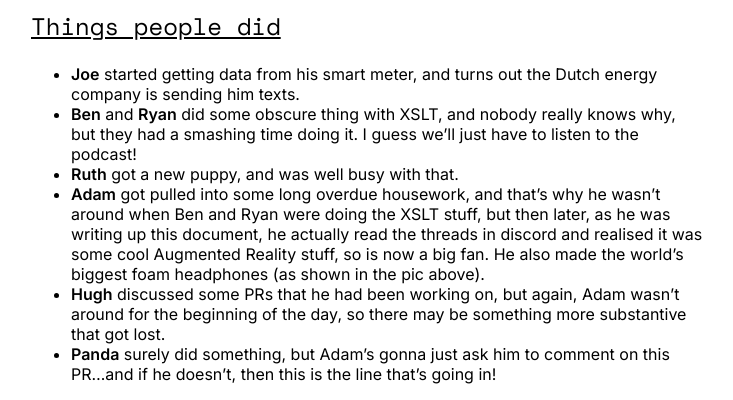
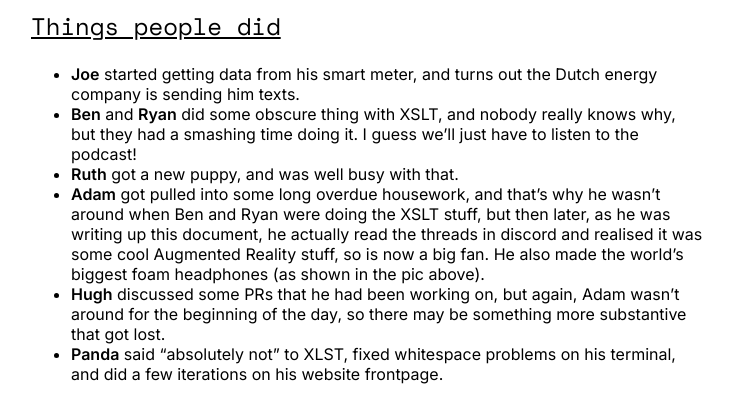
Before and after one commit to remotehack/remotehack.github.io, a Jekyll site: the page built from _hacks/27.md, in a window 1280 px wide, cut to the strip 601-1001 px from the top of the page. Shown: the whole strip, without its empty margins (273-1006 px from the left). Built offline with Jekyll 4.4.1, drawn with Linux system fonts in a browser that asks for light colours.

Commit message:
Update _hacks/27.md
Co-authored-by: Panda Rushwood <panda@ticklethepanda.dev>

```diff
--- a/_hacks/27.md
+++ b/_hacks/27.md
@@ -14,4 +14,4 @@ A very nice sunny day, and people showed up anyway.
 - **Ruth** got a new puppy, and was well busy with that.
 - **Adam** got pulled into some long overdue housework, and that's why he wasn't around when Ben and Ryan were doing the XSLT stuff, but then later, as he was writing up this document, he actually read the threads in discord and realised it was some cool Augmented Reality stuff, so is now a big fan. He also made the world's biggest foam headphones (as shown in the pic above).
 - **Hugh** discussed some PRs that he had been working on, but again, Adam wasn't around for the beginning of the day, so there may be something more substantive that got lost.
-- **Panda** surely did something, but Adam's gonna just ask him to comment on this PR...and if he doesn't, then this is the line that's going in!
+- **Panda** said "absolutely not" to XLST, fixed whitespace problems on his terminal, and did a few iterations on his website frontpage.
```
